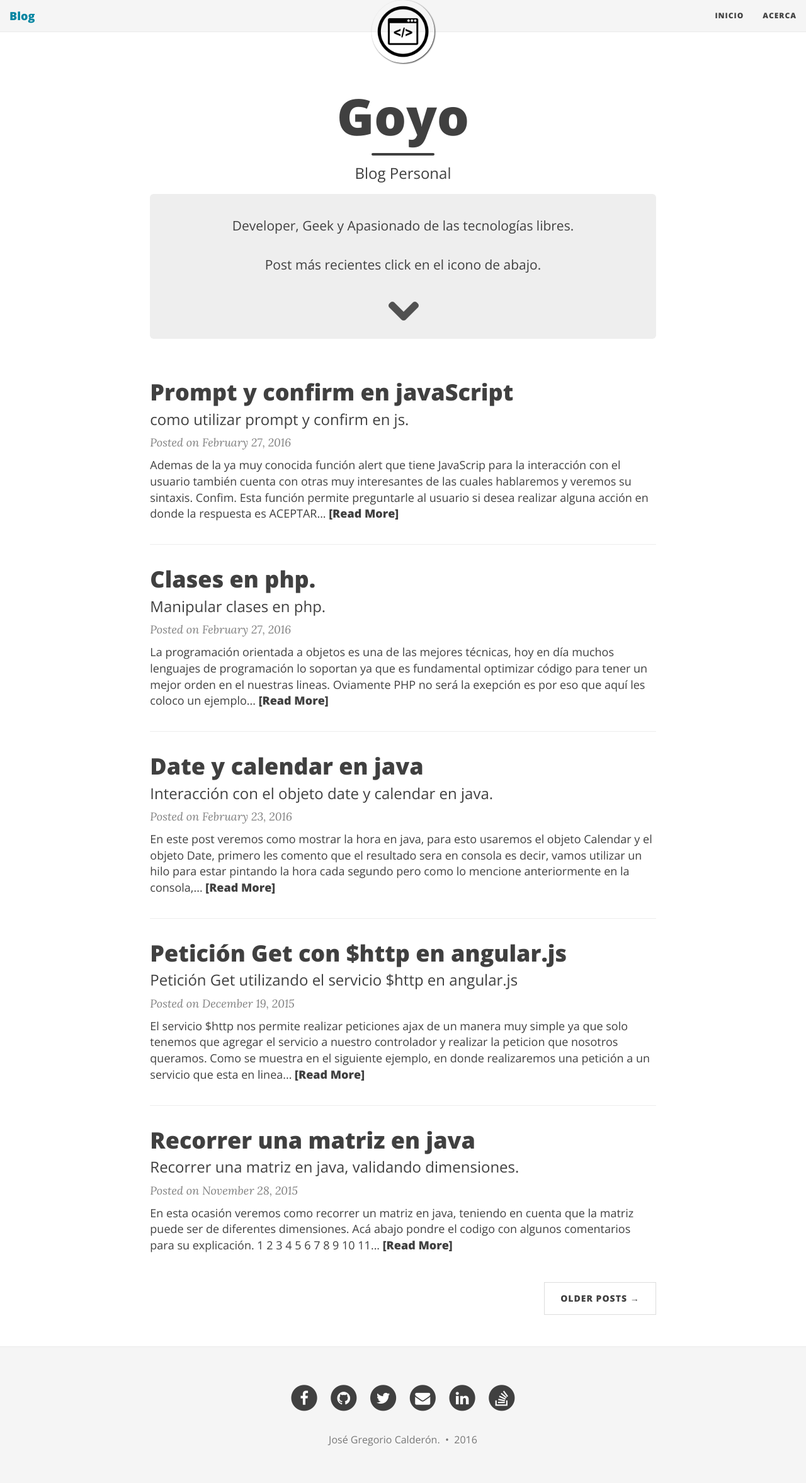
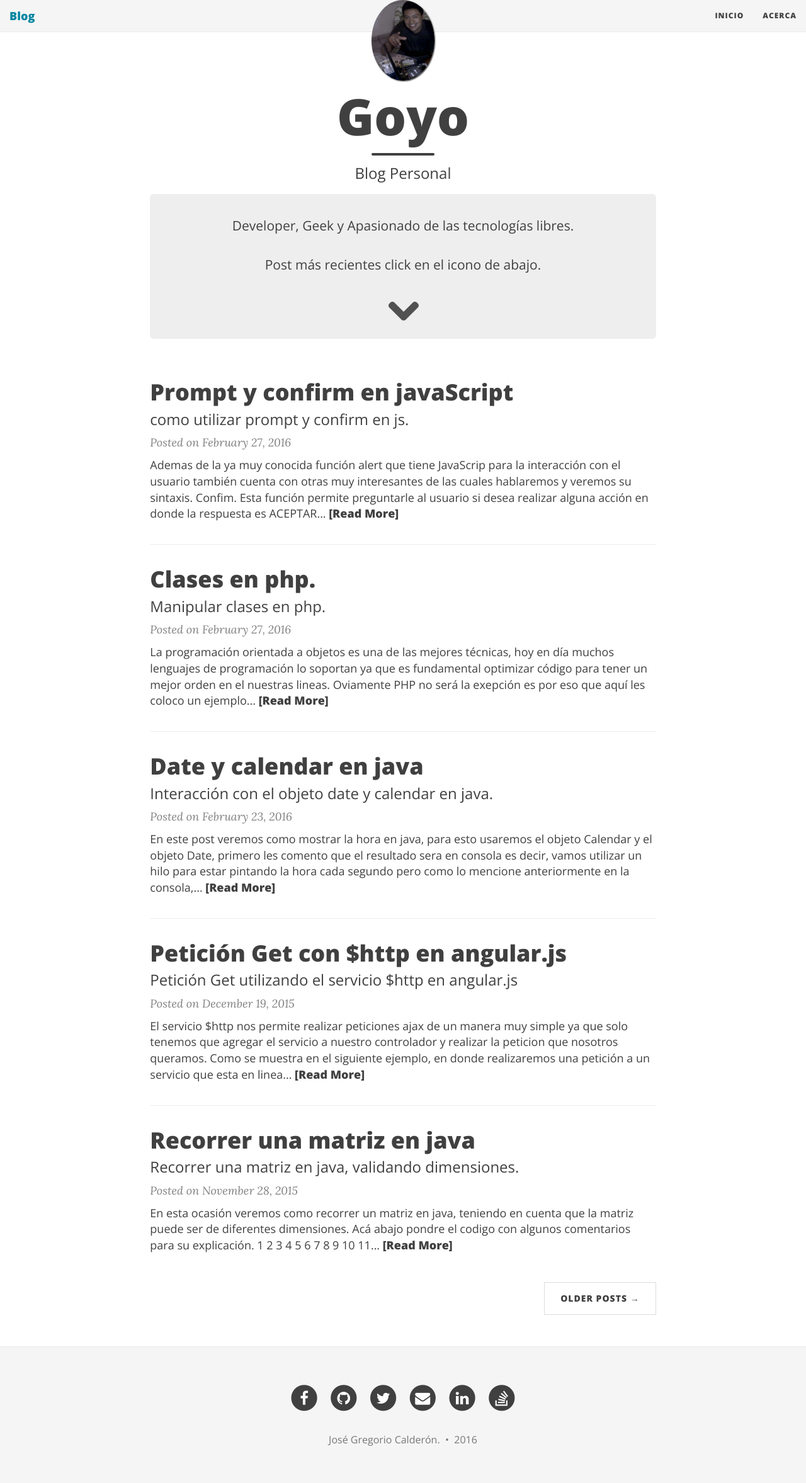
Before and after one commit to josegoyo/josegoyo.github.io, a Jekyll site: the page built from index.html, in a window 1280 px wide. Shown: the whole page at 63% size. Built offline with Jekyll 4.4.1, drawn with Linux system fonts in a browser that asks for light colours; nearby versions of some CDN libraries; the list of posts is cut into pages by our own code; comment, search, counter and statistics services are not loaded.

Commit message:
show new changes

```diff
--- a/_config.yml
+++ b/_config.yml
@@ -23,7 +23,7 @@ description: Blog personal.
 
 # Image to show in the navigation bar - image must be a square (width = height)
 # Remove this parameter if you don't want an image in the navbar
-avatar: "/img/Code.png"
+avatar: "/img/me.jpg"
 
 # List of links in the navigation bar, solo colocar nombre de archivos en los ""
 navbar-links:
```
Also changed, not shown: img/me.jpg (added).
